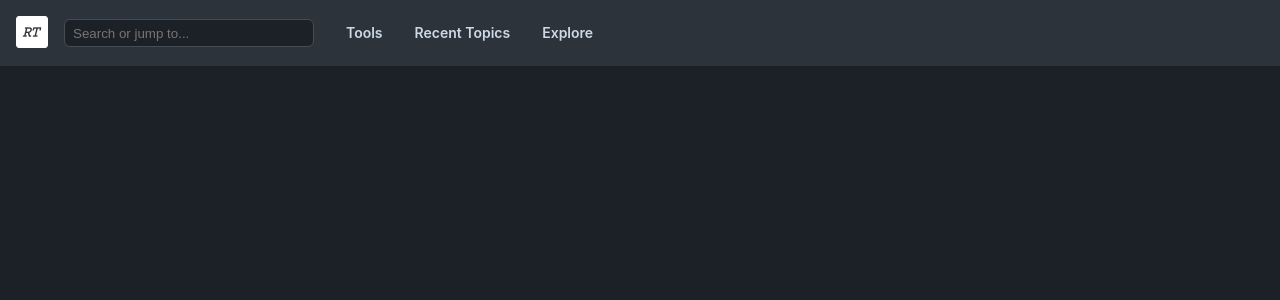
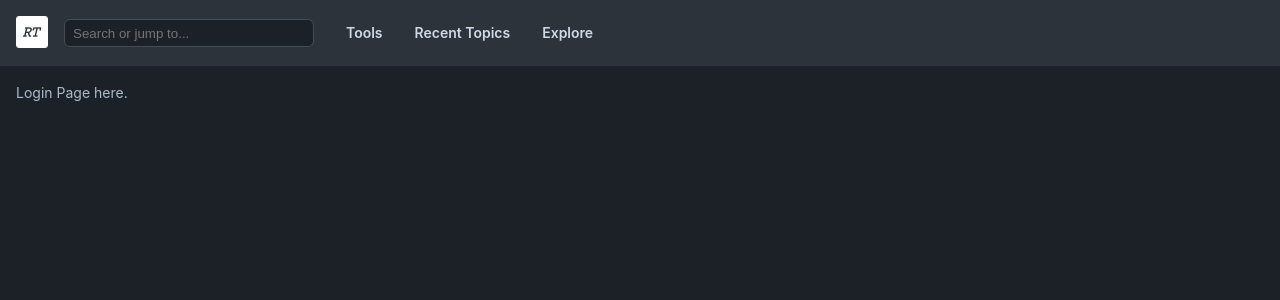
Before and after one commit to runetopic/website, a React (Create React App) app: page /login in a window 1280 px wide. Shown: the top 300 px of the page. Built offline with nearby package versions, Linux system fonts and the light colour scheme.

Commit message:
Preparing components for Login

```diff
--- a/src/components/Application/index.tsx
+++ b/src/components/Application/index.tsx
@@ -6,6 +6,7 @@ import Dashboard from '../Dashboard';
 import CreateTopic from '../Topic/CreateTopic';
 
 import './app.module.scss'
+import Login from "../Login";
 
 export default function Application() {
 	return (
@@ -14,6 +15,7 @@ export default function Application() {
 				<Header />
 				<Switch>
 					<Route exact path='/' component={ Dashboard } />
+					<Route exact path='/login' component={ Login } />
 					<Route exact path='/topic/new' component={ CreateTopic } />
 					<Route exact path="/" render={() => <Redirect to="/" /> } />
 				</Switch>
--- a/src/components/Dashboard/home.module.scss
+++ /dev/null
@@ -1,6 +0,0 @@
-.home {
-	color: #FF9933;
-	.content {
-		padding: 16px;
-	}
-}
--- /dev/null
+++ b/src/components/Login/index.tsx
@@ -0,0 +1,14 @@
+import Page from "../Shared/UI/Page";
+import PageContent from "../Shared/UI/PageContent";
+
+const Login = () => {
+    return (
+        <Page>
+            <PageContent>
+                Login Page here.
+            </PageContent>
+        </Page>
+    )
+};
+
+export default Login;
```
